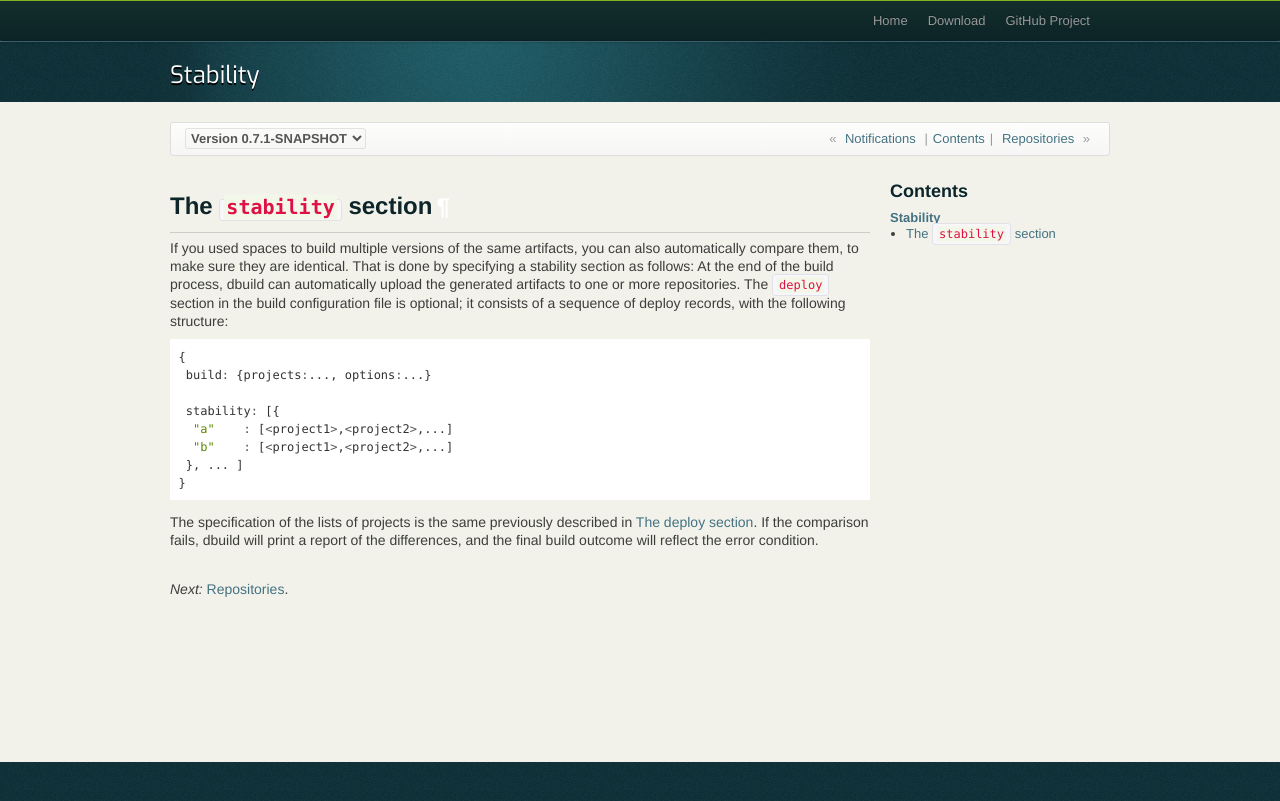
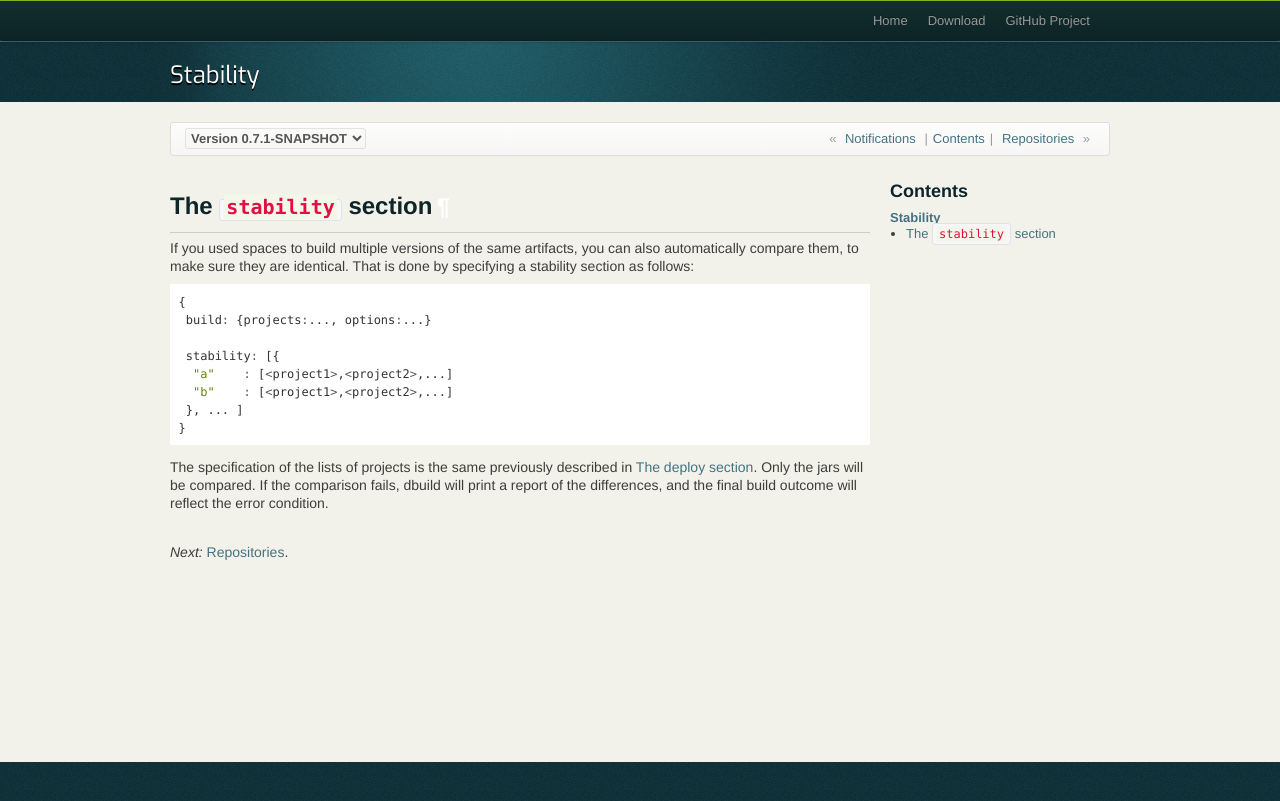
Before and after one commit to lightbend-labs/dbuild, a Sphinx documentation site: the page built from docs/src/sphinx/stability.rst, in a window 1280 px wide. Shown: the top 801 px of the page. Built offline with Sphinx 7.4.7, drawn with Linux system fonts in a browser that asks for light colours.

Commit message:
Adding comment; a separate jar comparison must be implemented
Jars can be packaged differently, even if they contain the
same files. We will have to implement a jar file traversal,
either by using apache commons vfs, TrueVFS, or in some other
manner.

```diff
--- a/docs/src/sphinx/stability.rst
+++ b/docs/src/sphinx/stability.rst
@@ -9,9 +9,6 @@ The ``stability`` section
 If you used spaces to build multiple versions of the same artifacts, you can also
 automatically compare them, to make sure they are identical. That is done by
 specifying a stability section as follows:
-At the end of the build process, dbuild can automatically upload the generated artifacts to one or more
-repositories. The ``deploy`` section in the build configuration file is optional; it consists of a sequence
-of deploy records, with the following structure:
 
 .. code-block:: javascript
 
@@ -25,8 +22,8 @@ of deploy records, with the following structure:
    }
 
 The specification of the lists of projects is the same previously described in :ref:`section-deploy`.
-If the comparison fails, dbuild will print a report of the differences, and the final build outcome
-will reflect the error condition.
+Only the jars will be compared. If the comparison fails, dbuild will print a report of the
+differences, and the final build outcome will reflect the error condition.
 
 |
 
```
